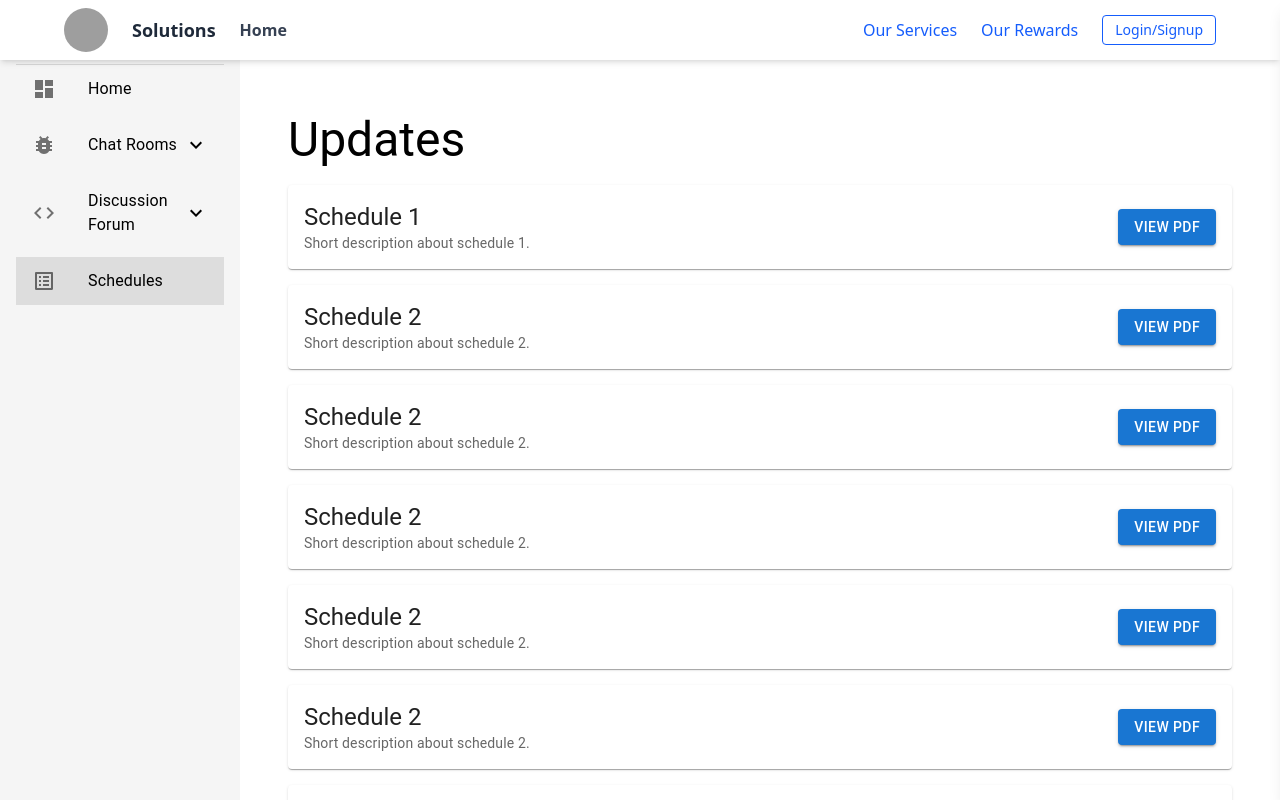
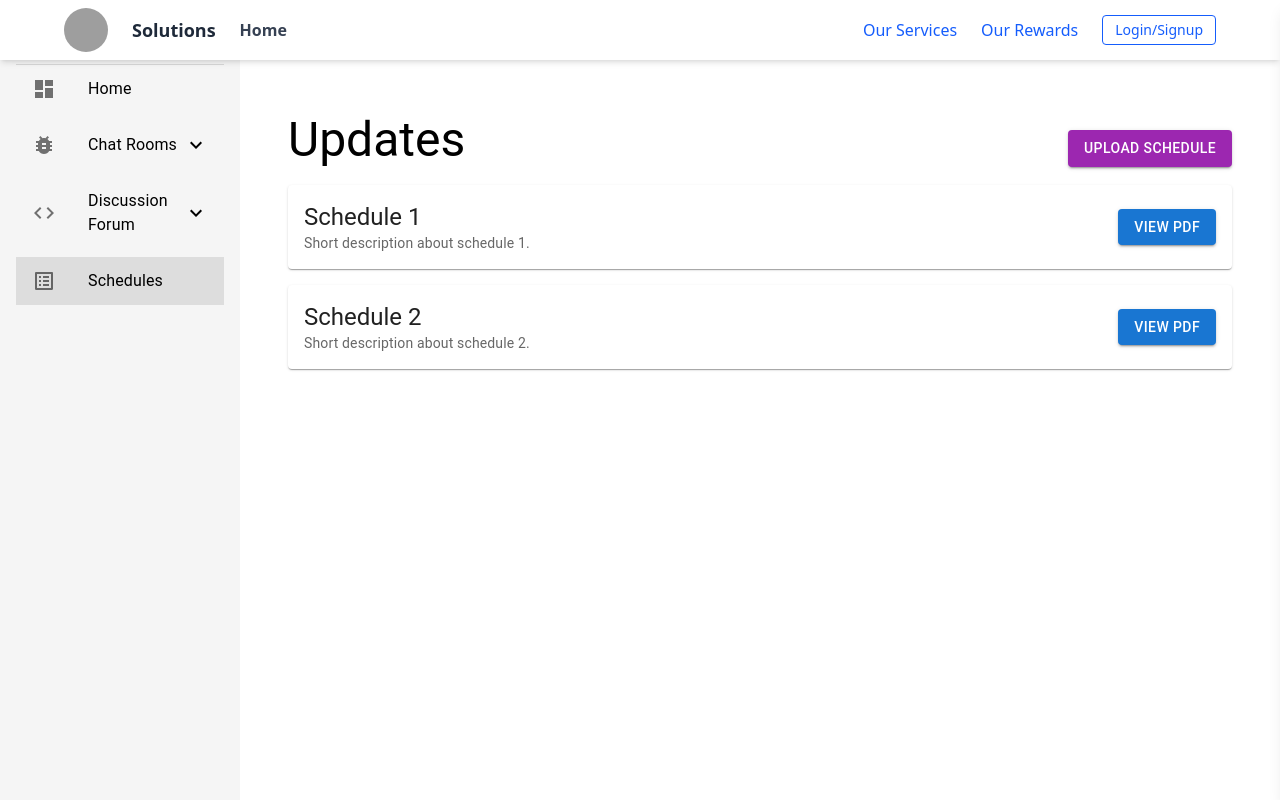
Before and after one commit to vathsalvyas257/UDCP_frontend, a React (Vite) app: page /dashboard/schedules in a window 1280 px wide. Built offline with nearby package versions, Linux system fonts and the light colour scheme; grey boxes are pictures that could not be loaded.

Commit message:
Added drag and drop box

```diff
--- a/src/components/Dashboard/ListOfSchedules.jsx
+++ b/src/components/Dashboard/ListOfSchedules.jsx
@@ -1,13 +1,16 @@
 import React, { useState, useEffect } from "react";
 import { Box, Typography, Button, Paper, CircularProgress } from "@mui/material";
-import axios from "axios";
+import Cookies from "js-cookie";
+import ScheduleUpload from "./ScheduleUpload";
 
 const ListOfSchedules = () => {
   const [schedules, setSchedules] = useState([]);
   const [loading, setLoading] = useState(true);
+  const [showUpload, setShowUpload] = useState(false); // Toggle between views
 
+//   const token = Cookies.get("token"); // Check if token exists
+    const isStudent = false;
   useEffect(() => {
-    // Simulating API response (Remove this if using a real API)
     setTimeout(() => {
       setSchedules([
         {
@@ -20,54 +23,34 @@ const ListOfSchedules = () => {
           description: "Short description about schedule 2.",
           pdfUrl: "https://example.com/schedule2.pdf",
         },
-        {
-            name: "Schedule 2",
-            description: "Short description about schedule 2.",
-            pdfUrl: "https://example.com/schedule2.pdf",
-          },{
-            name: "Schedule 2",
-            description: "Short description about schedule 2.",
-            pdfUrl: "https://example.com/schedule2.pdf",
-          },{
-            name: "Schedule 2",
-            description: "Short description about schedule 2.",
-            pdfUrl: "https://example.com/schedule2.pdf",
-          },{
-            name: "Schedule 2",
-            description: "Short description about schedule 2.",
-            pdfUrl: "https://example.com/schedule2.pdf",
-          },{
-            name: "Schedule 2",
-            description: "Short description about schedule 2.",
-            pdfUrl: "https://example.com/schedule2.pdf",
-          },{
-            name: "Schedule 2",
-            description: "Short description about schedule 2.",
-            pdfUrl: "https://example.com/schedule2.pdf",
-          },
       ]);
       setLoading(false);
     }, 1000);
-
-    // Uncomment if using an actual API
-    // axios.get("https://your-backend-api.com/schedules")
-    //   .then((response) => {
-    //     setSchedules(response.data);
-    //     setLoading(false);
-    //   })
-    //   .catch((error) => {
-    //     console.error("Error fetching schedules:", error);
-    //     setLoading(false);
-    //   });
   }, []);
 
   return (
     <Box p={3} className="mt-16">
-      <Typography variant="h3" gutterBottom>
-        Updates
-      </Typography>
+      <Box display="flex" justifyContent="space-between" alignItems="center">
+        <Typography variant="h3" gutterBottom>
+          Updates
+        </Typography>
 
-      {loading ? (
+        {/* Toggle between Upload and List View */}
+        {!isStudent && (
+          <Button
+            variant="contained"
+            color={showUpload ? "primary" : "secondary"}
+            onClick={() => setShowUpload(!showUpload)} // Toggle view
+          >
+            {showUpload ? "Back to List" : "Upload Schedule"}
+          </Button>
+        )}
+      </Box>
+
+      {/* Toggle Between Upload Component & List */}
+      {showUpload ? (
+        <ScheduleUpload />
+      ) : loading ? (
         <CircularProgress />
       ) : schedules.length === 0 ? (
         <Typography>No schedules available.</Typography>
--- /dev/null
+++ b/src/components/Dashboard/ScheduleUpload.jsx
@@ -0,0 +1,131 @@
+import React, { useState } from "react";
+import { Box, Typography, Button, Paper } from "@mui/material";
+import axios from "axios";
+import Cookies from "js-cookie";
+
+const ScheduleUpload = () => {
+  const [file, setFile] = useState(null);
+  const [dragActive, setDragActive] = useState(false);
+  const [error, setError] = useState("");
+  const token = Cookies.get("token"); // Get authentication token
+
+  const allowedTypes = ["application/pdf", "application/vnd.openxmlformats-officedocument.spreadsheetml.sheet"]; // PDF & XLSX
+
+  const handleFileChange = (event) => {
+    const selectedFile = event.target.files[0];
+    validateAndSetFile(selectedFile);
+  };
+
+  const validateAndSetFile = (selectedFile) => {
+    if (selectedFile) {
+      if (allowedTypes.includes(selectedFile.type)) {
+        setFile(selectedFile);
+        setError("");
+      } else {
+        setError("Invalid file type. Please upload a PDF or XLSX.");
+        setFile(null);
+      }
+    }
+  };
+
+  const handleDragOver = (event) => {
+    event.preventDefault();
+    setDragActive(true);
+  };
+
+  const handleDragLeave = () => {
+    setDragActive(false);
+  };
+
+  const handleDrop = (event) => {
+    event.preventDefault();
+    setDragActive(false);
+
+    const droppedFile = event.dataTransfer.files[0];
+    validateAndSetFile(droppedFile);
+  };
+
+  const handleUpload = async () => {
+    if (!file) {
+      alert("Please select a file.");
+      return;
+    }
+
+    const formData = new FormData();
+    formData.append("file", file);
+
+    try {
+      const response = await axios.post("https://your-backend-api.com/upload", formData, {
+        headers: {
+          Authorization: `Bearer ${token}`, // Attach token for authentication
+          "Content-Type": "multipart/form-data",
+        },
+      });
+
+      alert("File uploaded successfully!");
+      setFile(null);
+    } catch (error) {
+      console.error("Error uploading file:", error);
+      alert("File upload failed.");
+    }
+  };
+
+  // Show upload section only if the user is authenticated
+//   if (!token) return null;
+
+  return (
+    <Paper sx={{ p: 3, width: "100%", display: "flex", flexDirection: "column", alignItems: "center" }}>
+      <Typography variant="h5" gutterBottom>
+        Upload New Schedule
+      </Typography>
+
+      {/* Drag & Drop File Input */}
+      <Box
+        sx={{
+          width: "100%",
+          maxWidth: "500px",
+          height: "150px",
+          border: `2px dashed ${dragActive ? "blue" : "gray"}`,
+          borderRadius:'10px',
+          backgroundColor: dragActive ? "#e3f2fd" : "transparent",
+          display: "flex",
+          alignItems: "center",
+          justifyContent: "center",
+          cursor: "pointer",
+          mb: 2,
+          transition: "all 0.3s ease-in-out",
+        }}
+        onClick={() => document.getElementById("file-input").click()}
+        onDragOver={handleDragOver}
+        onDragLeave={handleDragLeave}
+        onDrop={handleDrop}
+      >
+        <Typography variant="body1" sx={{ color: dragActive ? "blue" : "black" }}>
+          {file ? file.name : "Drag & Drop a PDF/XLSX or Click to Select"}
+        </Typography>
+      </Box>
+
+      <input
+        id="file-input"
+        type="file"
+        accept=".pdf, .xlsx"
+        style={{ display: "none" }}
+        onChange={handleFileChange}
+      />
+
+      {/* Error Message */}
+      {error && (
+        <Typography variant="body2" color="error" sx={{ mb: 2 }}>
+          {error}
+        </Typography>
+      )}
+
+      {/* Upload Button */}
+      <Button variant="contained" color="primary" onClick={handleUpload} disabled={!file}>
+        Upload
+      </Button>
+    </Paper>
+  );
+};
+
+export default ScheduleUpload;
```
